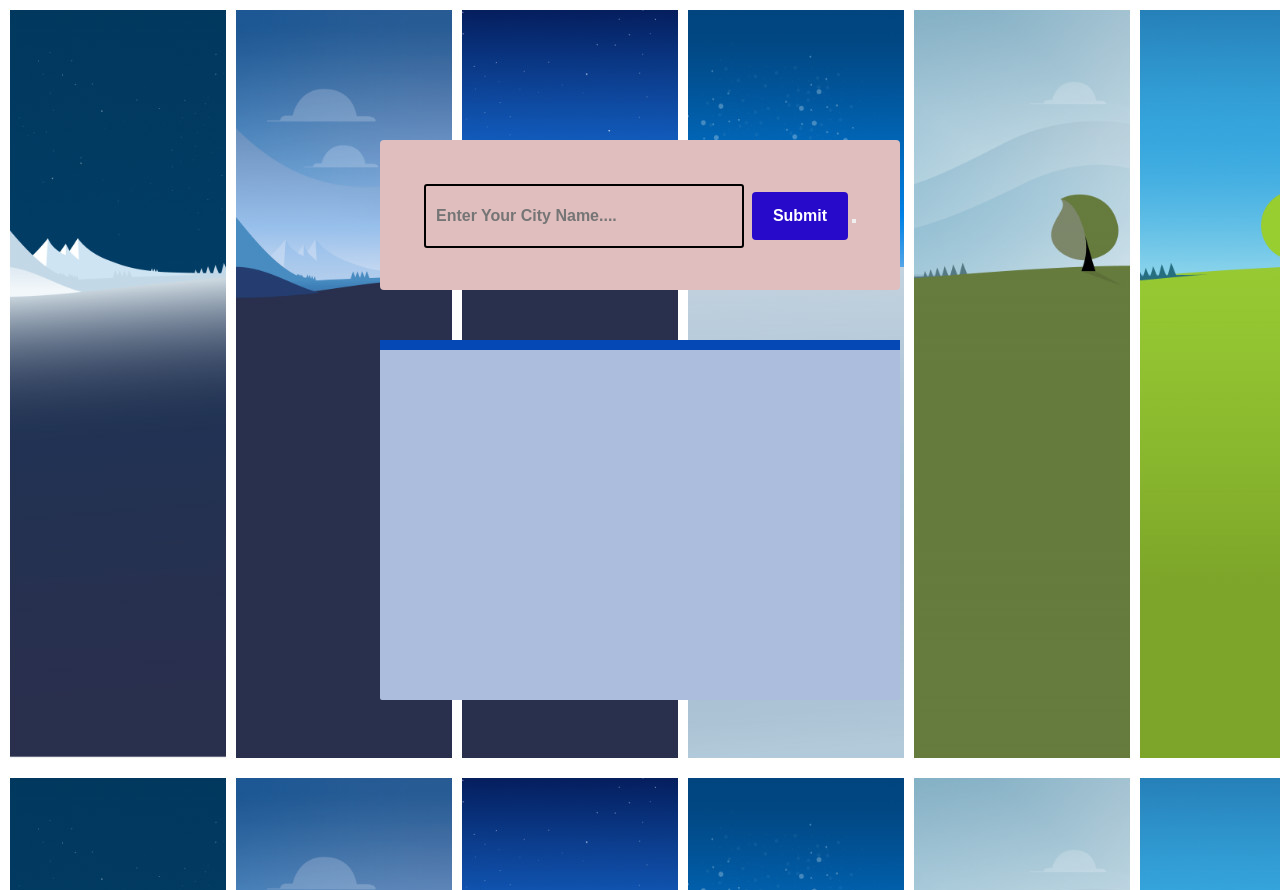
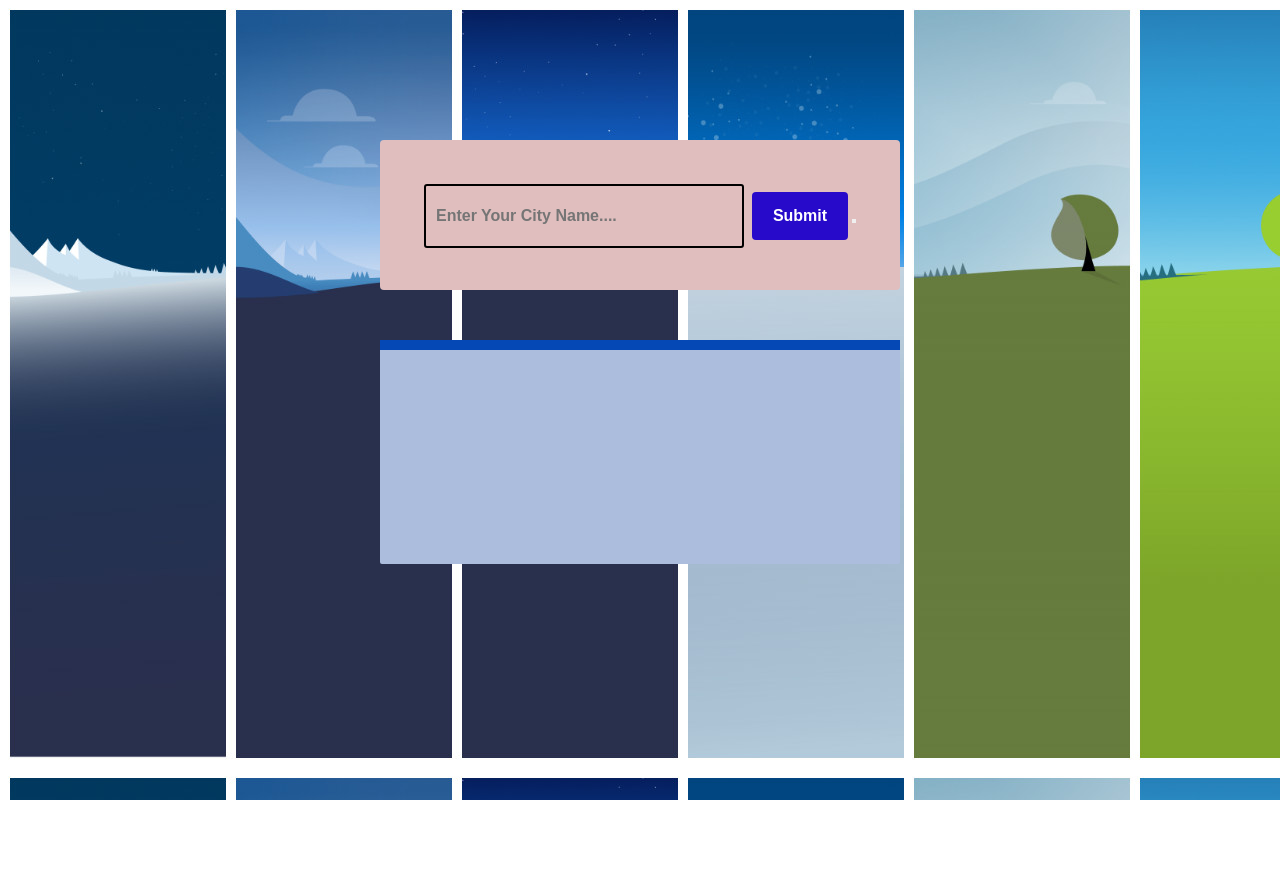
Before and after one commit to poorvibajpai/BharatIntern1, a plain HTML site: page index.html in a window 1280 px wide. After the commit the page ends 800 px from the top, so only its background shows below. Drawn offline with Linux system fonts and the light colour scheme.

Commit message:
Update index.css

```diff
--- a/index.css
+++ b/index.css
@@ -59,7 +59,7 @@ body
 {
     margin: 0 9rem;
     background-color: rgb(172, 189, 221);
-    height: 45vh;
+    height: 28vh;
     margin: 50px auto;
     border-radius: 2px;
 }
```
